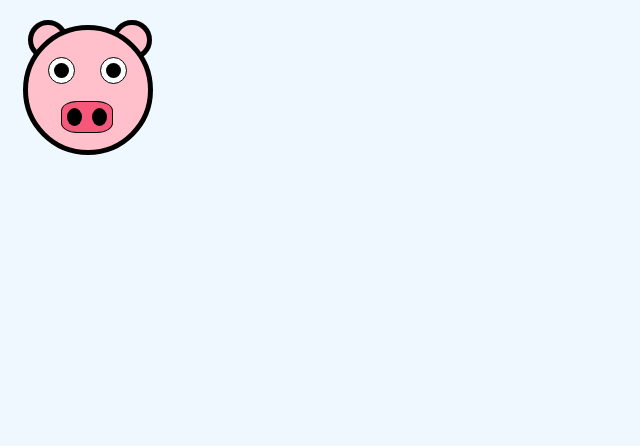
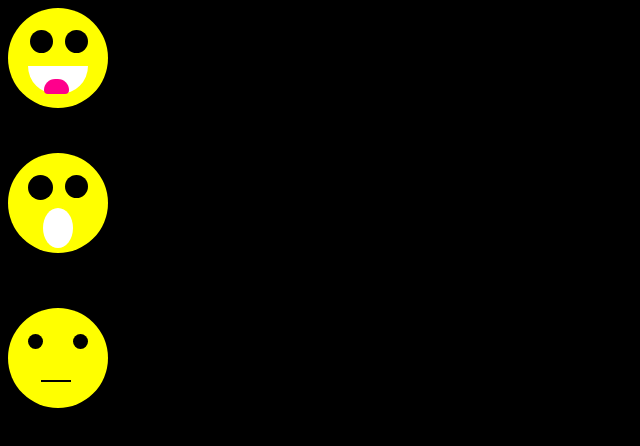
Before and after one commit to DhavasheelanG04/Piggy_emoji, a plain HTML site: page index.html in a window 1280 px wide. Shown: the whole page, without its empty margins (0-640 px from the left). Drawn offline with Linux system fonts and the light colour scheme.

Commit message:
Add files via upload

```diff
--- a/index.html
+++ b/index.html
@@ -3,28 +3,30 @@
 <head>
     <meta charset="UTF-8">
     <meta name="viewport" content="width=device-width, initial-scale=1.0">
-    <title>Piggy Emoji</title>
-    <link rel="stylesheet"href="style.css">
+    <title>Document</title>
+    <link rel="stylesheet" href="style.css"
 </head>
 <body>
-
-    <div class="ears">
-        <div class="left_ear"></div>
-        <div class="right_ear"></div>
-    </div>
-    <div class="face">
-        <div class="left_eye">
-            <div class="pupile1"></div>
+    <div class="wrapper">
+        <div class="emoji-face">
+            <div class="eye1"></div>
+            <div class="eye2"></div>
+            <div class="mouth">
+                <div class="toungue"></div>
+            </div>
         </div>
-        <div class="right_eye">
-            <div class="pupile2"></div>
+        <div class="emoji-face1">
+            <div class="eye11"></div>
+            <div class="eye21"></div>
+            <div class="mouth1">
+                <div class="toungue1"></div>
+            </div>
         </div>
-        <div class="nose">
-            <div class="hole1"></div>
-            <div class="hole2"></div>
+        <div class="emoji-face2">
+            <div class="eye12"></div>
+            <div class="eye22"></div>
+            <div class="mouth2"></div>
         </div>
     </div>
-
-
 </body>
 </html>
--- a/style.css
+++ b/style.css
@@ -1,99 +1,119 @@
 body{
-    background-color: aliceblue;
+    background-color: rgb(0, 0, 0);
 }
-.left_ear{
+.emoji-face{
+    width: 100px;
+    height: 100px;
+    background-color: #ffff00;
+    border-radius: 50%;
+    position: relative;
+}
+.eye1{
     position: absolute;
+    height: 23px;
+    width: 23px;
+    background-color: rgb(0, 0, 0);
+    border-radius: 50% ;
+    top: 22px;
+    right: 20px;
+}
+.eye2{
+    position: absolute;
+    height: 23px;
+    width: 23px;
+    background-color: rgb(0, 0, 0);
+    border-radius: 50% ;
+    top: 22px;
+    right: 55px;
+
+}
+.mouth{
+    position: absolute;
+    height: 28px;
+    width: 60px;
+    background-color: white;
+    border-radius: 0 0 200px 200px;
+    top: 58px;
+    right: 20px;
+}
+.toungue{
+    position: absolute;
+    height: 15px;
+    width: 25px;
+    background-color:rgb(255, 0, 140);
+    border-radius: 200px 200px 70px 70px;
+    top: 13px;
+    right: 19px;
+}
+
+.emoji-face1{
+    width: 100px;
+    height: 100px;
+    background-color: #ffff00;
+    border-radius: 50%;
+    position: relative;
+    top: 45px;
+}
+.eye11{
+    position: absolute;
+    height: 23px;
+    width: 23px;
+    background-color: rgb(0, 0, 0);
+    border-radius: 50%;
+    top: 22px;
+    right: 20px;
+}
+.eye21{
+    position: absolute;
+    height: 25px;
+    width: 25px;
+    background-color: rgb(0, 0, 0);
+    border-radius: 50%;
+    top: 22px;
+    right: 55px;
+
+}
+.mouth1{
+    position: absolute;
+    height: 40px;
     width: 30px;
-    height: 30px;
-    background-color: pink;
-    border-radius: 50%;
-    border: 5px solid black;
-    top: 20px;
-    left: 28px;
-}
-.right_ear{
-    position: absolute;
-    width: 30px;
-    height: 30px;
-    background-color: pink;
-    border-radius: 50%;
-    border: 5px solid black;
-    top: 20px;
-    left: 112px;
-}
-.face{
-    position: absolute;
-    width: 120px;
-    height: 120px;
-    background-color: pink;
-    border-radius: 50%;
-    border: 5px solid black;
-    top: 25px;
-    left: 23px;
-.left_eye{
-    position: absolute;
-    width: 25px;
-    height: 25px;
     background-color: white;
     border-radius: 50%;
-    border: 1px solid black;
-    top: 27px;
-    left: 20px;
+    top: 55px;
+    right: 35px;
 }
-.right_eye{
+.emoji-face2{
+    width: 100px;
+    height: 100px;
+    background-color: #ffff00;
+    border-radius: 50%;
+    position: relative;
+    top: 100px;
+}
+.eye12{
     position: absolute;
-    width: 25px;
-    height: 25px;
-    background-color: white;
+    height: 15px;
+    width: 15px;
+    background-color: rgb(0, 0, 0);
     border-radius: 50%;
-    border: 1px solid black;
-    top: 27px;
-    left: 72px;
+    top: 26px;
+    right: 20px;
 }
-.pupile1{
+.eye22{
     position: absolute;
+    height: 15px;
     width: 15px;
-    height: 15px;
-    background-color: black;
+    background-color: rgb(0, 0, 0);
     border-radius: 50%;
-    top: 5px;
-    left: 5px;
-}
-.pupile2{
-    position: absolute;
-    width: 15px;
-    height: 15px;
-    background-color: black;
-    border-radius: 50%;
-    top: 5px;
-    left: 5px;
-}
-.nose{
-    position: absolute;
-    width: 50px;
-    height: 30px;
-    background-color:rgb(245, 88, 122);
-    border-radius: 31%;
-    border: 1px solid black;
-    top: 71px;
-    left: 33px;
+    top: 26px;
+    right: 65px;
 
 }
-.hole1{
+.mouth2{
     position: absolute;
-    width: 15px;
-    height: 18px;
+    height: 2px;
+    width: 30px;
     background-color: black;
-    border-radius: 50%;
-    top: 6px;
-    left: 5px;
+    top: 72px;
+    right: 37px;
 }
-.hole2{
-    position: absolute;
-    width: 15px;
-    height: 18px;
-    background-color: black;
-    border-radius: 50%;
-    top: 6px;
-    left: 30px;
-}
```
